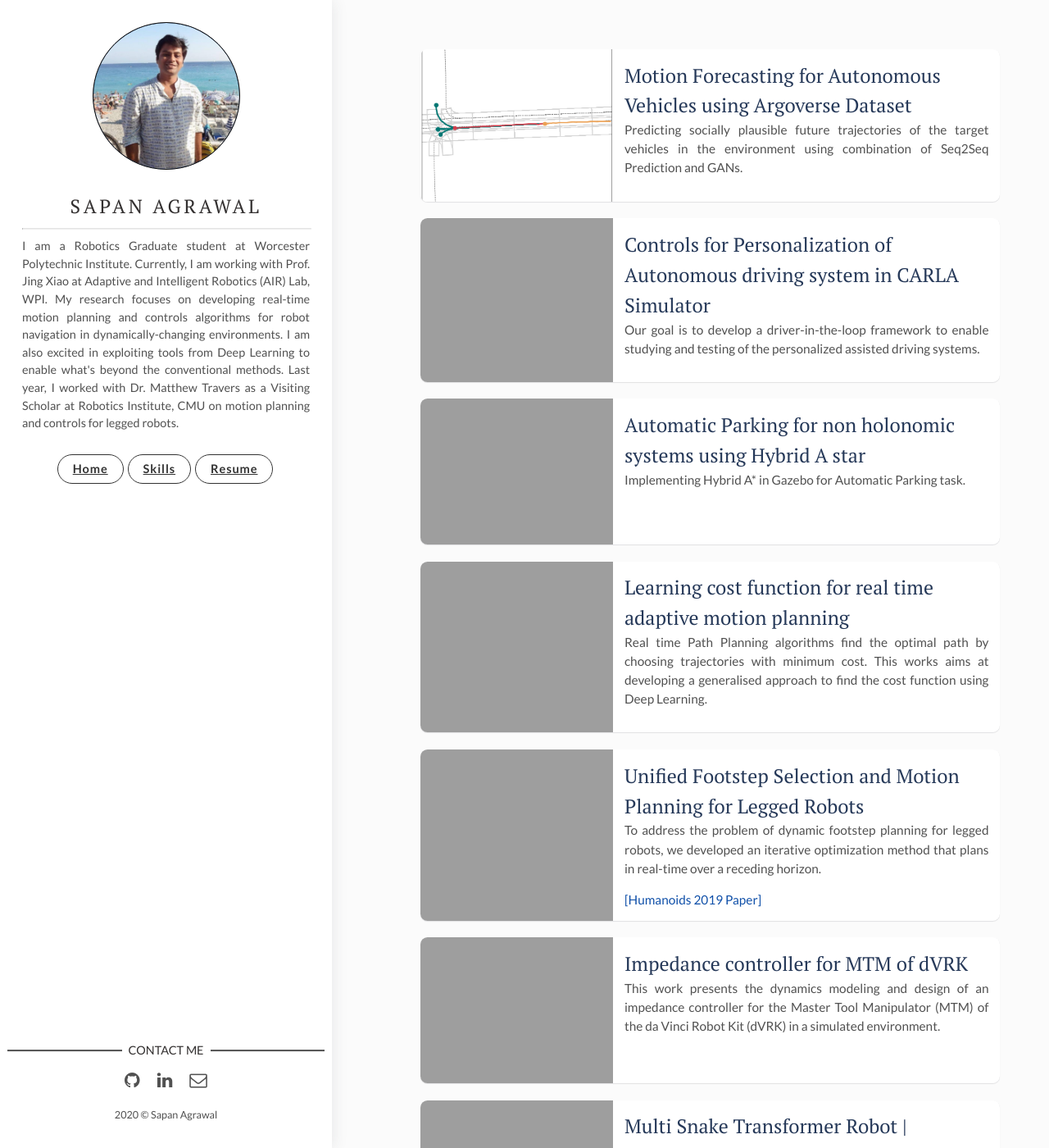
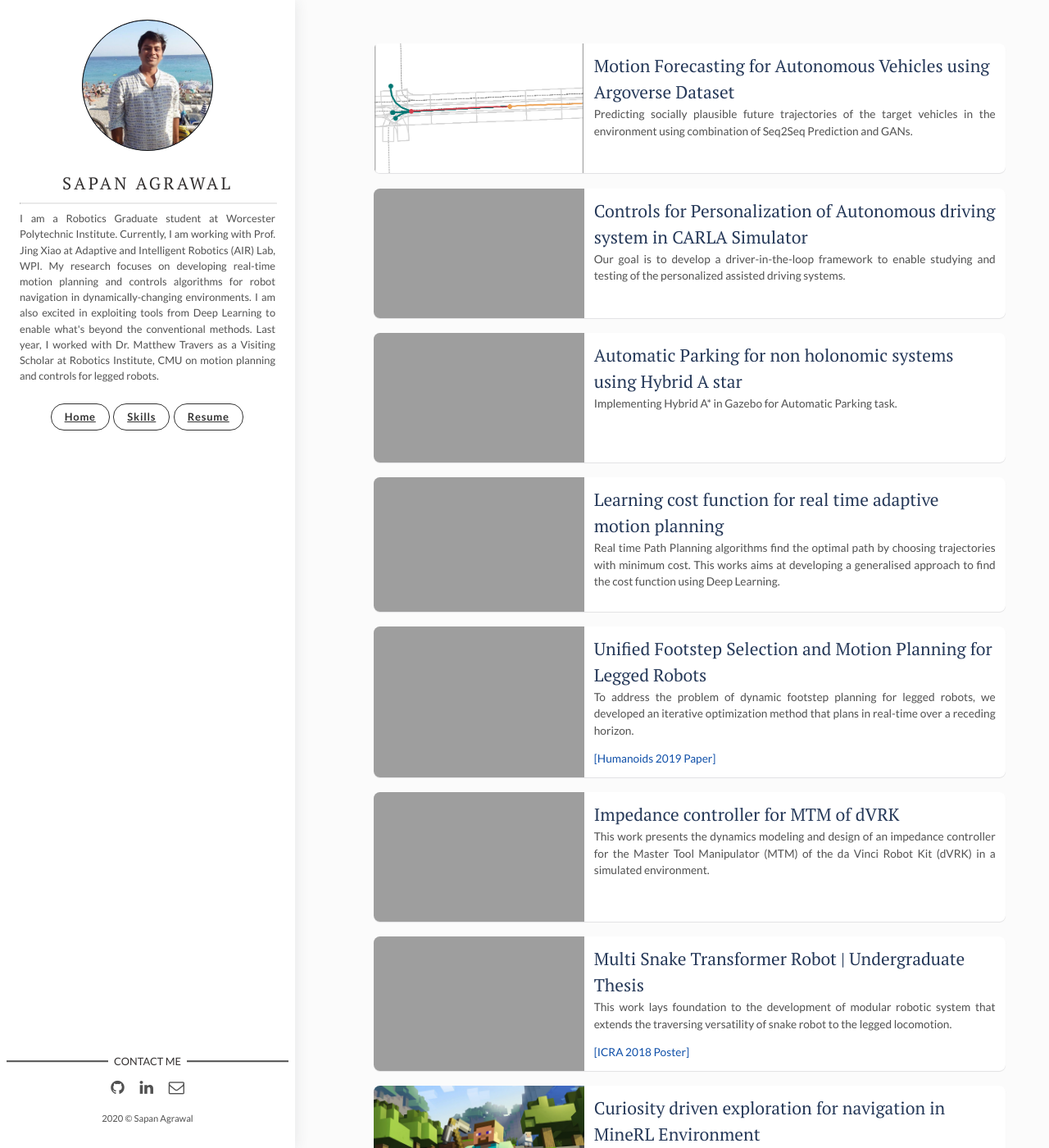
Before and after one commit to sapan-ostic/sapan-ostic.github.io, a Jekyll site: the page built from index.html, in a window 1280 px wide and 1400 px high. Shown: the whole window at 82% size. Built offline with Jekyll 4.4.1, drawn with Linux system fonts in a browser that asks for light colours; the list of posts is cut into pages by our own code.

Commit message:
general commit

```diff
--- a/assets/css/main.css
+++ b/assets/css/main.css
@@ -888,7 +888,7 @@ table tfoot td {
 .wrapper {
   max-width: 1700px;
   position: relative;
-  zoom: 90%;
+  zoom: 80%;
 }
 
 .post, .article-page {
```
